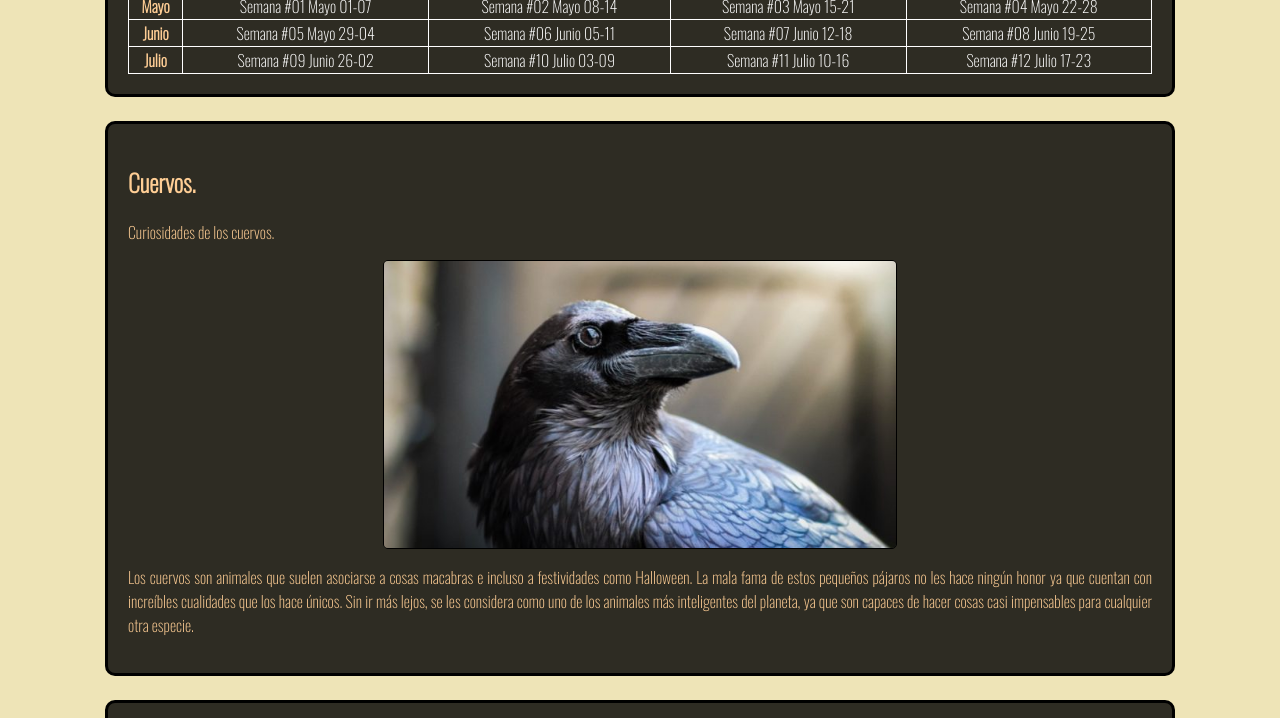
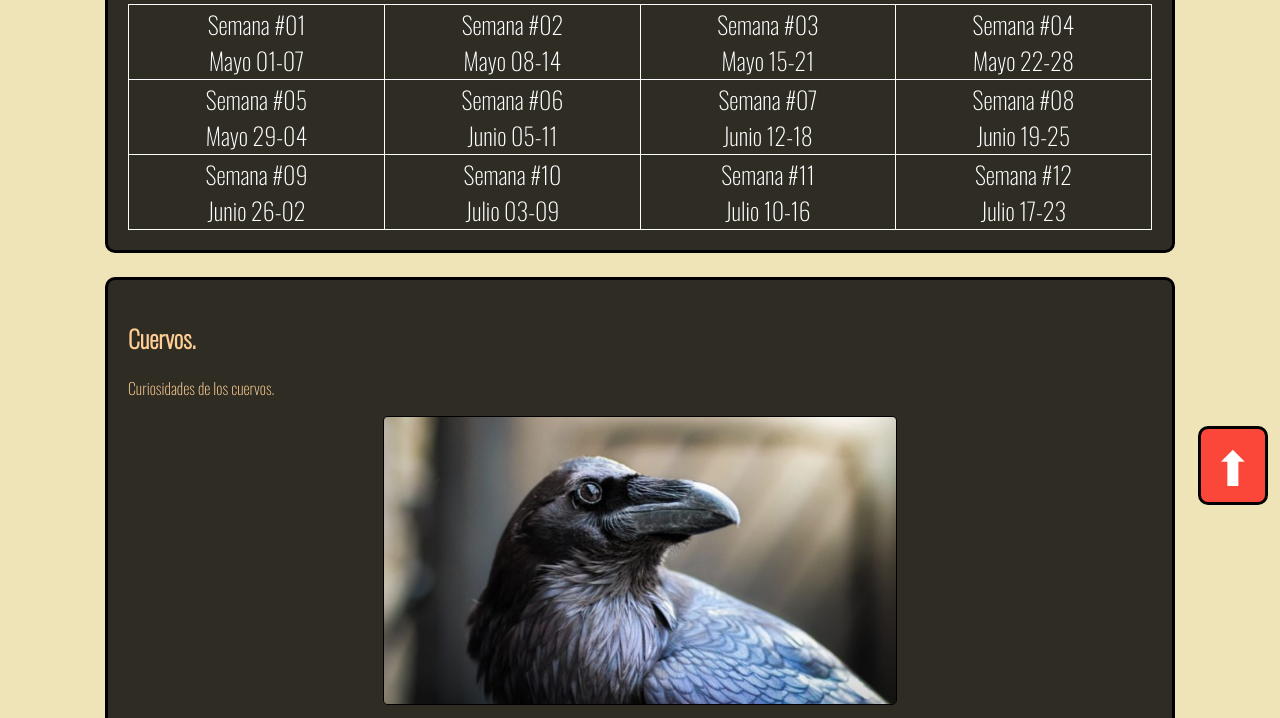
Before and after one commit to Khoranos/khoranos.github.io, a plain HTML site: page blog.html in a window 1280 px wide. Shown: the part 283-1001 px from the top of the page. Drawn offline with nearby package versions, Linux system fonts and the light colour scheme.

Commit message:
Boton de subir
Agregue un boton de subir que me quedo re chulo

```diff
--- a/blog.html
+++ b/blog.html
@@ -19,32 +19,29 @@
     </table>
   </header>
   <br>
-
   <!-- Content -->
   <section class="section">
+    <!-- Menu -->
     <article class="post">
       <h2 id="index-h">Entradas del Blog:</h2>
       <table class="table">
         <tr class="table">
-          <td class="table"><strong>Mayo</strong></td>
-          <td class="table"><a href="#semana01">Semana #01 Mayo 01-07</a></td>
-          <td class="table"><a href="#semana02">Semana #02 Mayo 08-14</a></td>
-          <td class="table"><a href="#semana03">Semana #03 Mayo 15-21</a></td>
-          <td class="table"><a href="#semana04">Semana #04 Mayo 22-28</a></td>
+          <td class="table"><a href="#semana01">Semana #01 <br> Mayo 01-07</a></td>
+          <td class="table"><a href="#semana02">Semana #02 <br> Mayo 08-14</a></td>
+          <td class="table"><a href="#semana03">Semana #03 <br> Mayo 15-21</a></td>
+          <td class="table"><a href="#semana04">Semana #04 <br> Mayo 22-28</a></td>
         </tr>
         <tr class="table">
-          <td class="table"><strong>Junio</strong></td>
-          <td class="table"><a href="#semana05">Semana #05 Mayo 29-04</a></td>
-          <td class="table"><a href="#semana06">Semana #06 Junio 05-11</a></td>
-          <td class="table"><a href="#semana07">Semana #07 Junio 12-18</a></td>
-          <td class="table"><a href="#semana08">Semana #08 Junio 19-25</a></td>
+          <td class="table"><a href="#semana05">Semana #05 <br> Mayo 29-04</a></td>
+          <td class="table"><a href="#semana06">Semana #06 <br> Junio 05-11</a></td>
+          <td class="table"><a href="#semana07">Semana #07 <br> Junio 12-18</a></td>
+          <td class="table"><a href="#semana08">Semana #08 <br> Junio 19-25</a></td>
         </tr>
         <tr class="table">
-          <td class="table"><strong>Julio</strong></td>
-          <td class="table"><a href="#semana09">Semana #09 Junio 26-02</a></td>
-          <td class="table"><a href="#semana10">Semana #10 Julio 03-09</a></td>
-          <td class="table"><a href="#semana11">Semana #11 Julio 10-16</a></td>
-          <td class="table"><a href="#semana12">Semana #12 Julio 17-23</a></td>
+          <td class="table"><a href="#semana09">Semana #09 <br> Junio 26-02</a></td>
+          <td class="table"><a href="#semana10">Semana #10 <br> Julio 03-09</a></td>
+          <td class="table"><a href="#semana11">Semana #11 <br> Julio 10-16</a></td>
+          <td class="table"><a href="#semana12">Semana #12 <br> Julio 17-23</a></td>
         </tr>
       </table>
     </article>
@@ -63,7 +60,6 @@
       <p>Los cuervos son animales que suelen asociarse a cosas macabras e incluso a festividades como Halloween. La mala fama de estos pequeños pájaros no les hace ningún honor ya que cuentan con increíbles cualidades que los hace únicos. Sin ir más lejos, se les considera como uno de los animales más inteligentes del planeta, ya que son capaces de hacer cosas casi impensables para cualquier otra especie.</p>
     </article>
     <br>
-
     <article class="post">
       <h2>Perros.</h2>
       <p>Curiosidades de los perros.</p>
@@ -71,13 +67,13 @@
       <p>El perro es un animal fascinante, y desde hace más de 40 mil años que fue domesticado, (aunque hay expertos que datan la domesticación de este animal hace más de 100 mil años), desde ese momento el Canis lupus familiaris, más conocido como perro, no ha dejado de sorprendernos gracias a su innegable lealtad, gran valentía, pero, sobre todo, por su enorme habilidad para amarnos como especie humana; todo eso, además de muchas otras cosas más, hicieron de esta relación simbiótica humano-canina, la relación perfecta, y desde que comenzó la domesticación de este animal, hemos establecido fuertes lazos y un vínculo emocional inquebrantable que ha sobrevivido al paso miles de años, en una relación muy especial que evolucionó de ser meramente funcional, para convertirse en una bella amistad en la cual, los perros son nuestros cómplices.</p>
     </article>
     <br>
-
   </section>
-
-  <!-- Footer -->
-  <footer class="footer">
-    <a href="#header">Ir arriba.</a>
-    <p><em>Copyright 2022.</em></p>
-  </footer>
+ <!-- Footer -->
+ <footer class="footer">
+  <p><em>Copyright 2022.</em></p>
+</footer>
+<br>
+<!-- UP -->
+<a id="up" href="#header">⬆</a>
 </body>
 </html>
--- a/css/style.css
+++ b/css/style.css
@@ -1,6 +1,6 @@
 /*CSS*/
 * {
-  font-family: 'Oswald', sans-serif;;
+  font-family: 'Oswald', sans-serif;
 }
 body {
   background-color: #eee4b7;
@@ -107,8 +107,22 @@ td.table:hover {
   transition: all 0.5s ease;
   background-color: #ff808080;
 }
+table {
+  font-size: 1.5em;
+}
 /* Animation */
 .header:hover, .post-index:hover, .post:hover, .footer:hover {
   transition: box-shadow 0.3s ease;
   box-shadow: 5px 5px 5px #ff000080;
 }
+/* UP */
+#up {
+  font-size: 3em;
+  border: 3px solid #000000;
+  border-radius: 10px;
+  padding: 0px 12px 2px 12px;
+  background-color: #ff0000b0;
+  position: fixed;
+  bottom: 0.25em;
+  right: 0.25em;
+}
```
Also changed, not shown: index.html (+2 -3 lines), img/menu.png (added).
